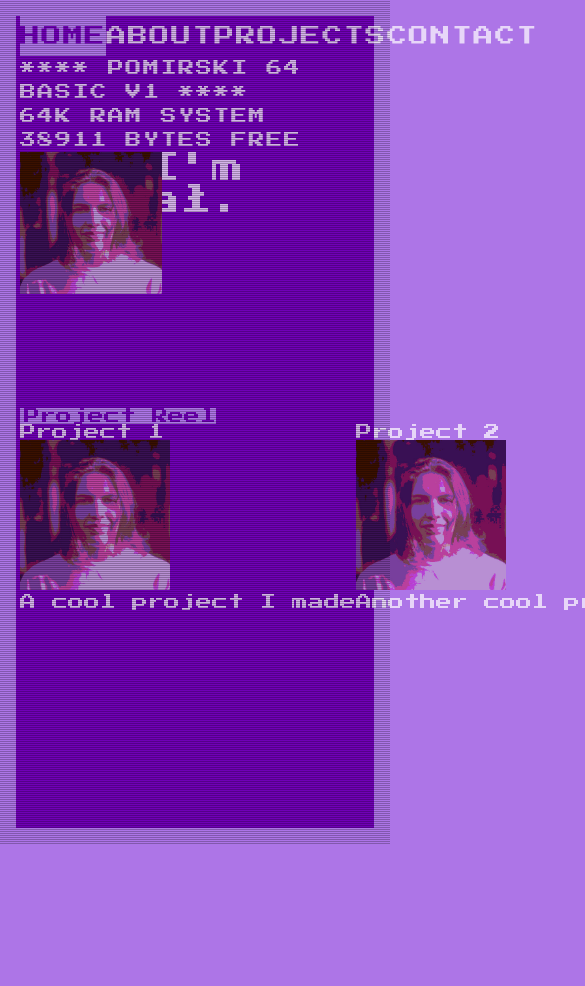
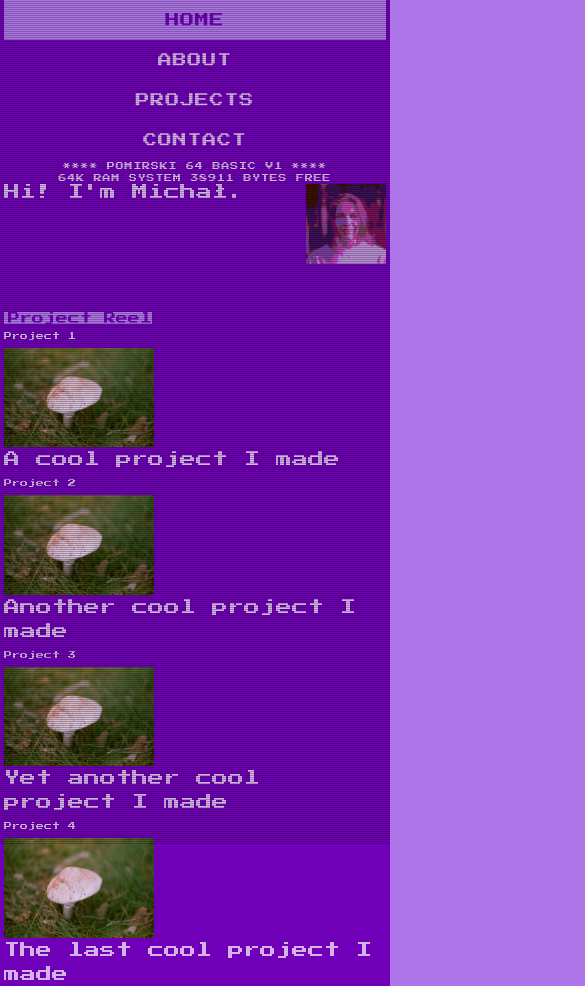
Before and after one commit to mpomirski/portfolio, a Next.js app: page / in a window 390 px wide. Shown: the top 986 px of the page, 585 px wide, since content can reach past the window. Before the commit the page ends 844 px from the top, so only its background shows below. Built offline with nearby package versions, Linux system fonts and the light colour scheme.

Commit message:
Responsive layout fixes

```diff
--- a/src/app/globals.css
+++ b/src/app/globals.css
@@ -21,6 +21,20 @@ body {
   padding: 1rem;
   line-height: 1.5;
   height: 100vh;
+}
+
+.content::before {
+  content: ' ';
+  display: block;
+  position: absolute;
+  top: 0;
+  left: 0;
+  bottom: 0;
+  right: 0;
+  background: linear-gradient(rgba(18, 16, 16, 0) 50%, rgba(0, 0, 0, 0.25) 50%);
+  background-size: 100% 2px;
+  z-index: 2;
+  pointer-events: none;
 }
 .content {
   background-color: var(--foreground-color);
@@ -146,18 +160,20 @@ a:hover {
   }
 }
 /* from http://aleclownes.com/2017/02/01/crt-display.html */
-.crt::before {
-  content: ' ';
-  display: block;
-  position: absolute;
-  top: 0;
-  left: 0;
-  bottom: 0;
-  right: 0;
-  background: linear-gradient(rgba(18, 16, 16, 0) 50%, rgba(0, 0, 0, 0.25) 50%);
-  z-index: 2;
-  background-size:
-    100% 2px,
-    3px 100%;
-  pointer-events: none;
+
+@media not all and (min-width: 768px) {
+  body {
+    padding: 0;
+  }
+  h1 {
+    font-size: 1rem;
+  }
+
+  h2 {
+    font-size: 0.75rem;
+  }
+
+  h3 {
+    font-size: 0.5rem;
+  }
 }
--- a/src/app/page.tsx
+++ b/src/app/page.tsx
@@ -4,9 +4,9 @@ import Header from '@/components/Header';
 
 export default function Home() {
   return (
-    <div className="content min-h-full px-1 crt">
+    <div className="content px-1 min-h-full">
       <Header />
-      <main className="min-h-64">
+      <main className="min-h-32">
         <Introduction />
       </main>
       <section>
--- a/src/components/About.tsx
+++ b/src/components/About.tsx
@@ -1,7 +1,7 @@
 import React from 'react';
 import ProjectReel from '@/components/ProjectReel';
 import Project from '@/components/Project';
-import my_image from '../../public/my_image2.jpg';
+import my_image from '../../public/my_image3.jpg';
 const projects = [
   <Project
     title="Project 1"
@@ -15,6 +15,18 @@ const projects = [
     image={my_image}
     key="2"
   />,
+  <Project
+    title="Project 3"
+    description="Yet another cool project I made"
+    image={my_image}
+    key="3"
+  />,
+  <Project
+    title="Project 4"
+    description="The last cool project I made"
+    image={my_image}
+    key="4"
+  />,
 ];
 const About: React.FC = () => {
   return (
--- a/src/components/Header.tsx
+++ b/src/components/Header.tsx
@@ -10,9 +10,9 @@ export enum ButtonState {
 const Header: React.FC = () => {
   const [activePage, setActivePage] = React.useState(ButtonState.HOME);
   return (
-    <header className="flex flex-col justify-start items-center tracking-widest">
+    <header className="flex flex-col justify-start items-center tracking-widest max-md:text-[0.5em]">
       <div className="w-full min-h-max top-0 bg-[var(--foreground-color)]">
-        <ul className="flex flex-row items-center justify-around cursor-pointer">
+        <ul className="flex flex-row items-center justify-around cursor-pointer max-md:flex-col">
           <NavButton activePage={activePage} text={ButtonState.HOME} />
           <NavButton activePage={activePage} text={ButtonState.ABOUT} />
           <NavButton activePage={activePage} text={ButtonState.PROJECTS} />
--- a/src/components/Introduction.tsx
+++ b/src/components/Introduction.tsx
@@ -16,8 +16,8 @@ const Introduction: React.FC = () => {
     'This website is under constant construction \
     Feel free to check it out and give me some feedback!';
   return (
-    <div className="relative min-w-full h-max">
-      <div className="flex flex-col">
+    <div className="relative w-full h-max">
+      <div className="flex flex-col w-[65%]">
         <Typewriter
           text="Hi! I'm Michał."
           size={'h1'}
@@ -30,7 +30,7 @@ const Introduction: React.FC = () => {
       </div>
       {(introState === IntroductionState.Image ||
         introState === IntroductionState.Description) && (
-        <div className="absolute right-0 top-0 pr-52">
+        <div className="absolute right-0 top-0 max-md:pr-0 max-md:w-20">
           <div
             className="animate-loading bg-[#7000b7] w-full h-max bottom-0 absolute z-1"
             onAnimationEnd={() => setIntroState(IntroductionState.Description)}
--- a/src/components/NavButton.tsx
+++ b/src/components/NavButton.tsx
@@ -9,13 +9,13 @@ interface NavButtonProps {
 const NavButton: React.FC<NavButtonProps> = ({ text, activePage }) => {
   if (activePage === text) {
     return (
-      <button className="bg-[var(--background-color)] outline-none text-center w-full h-10 text-xl text-[var(--foreground-color)]">
+      <button className="bg-[var(--background-color)] outline-none text-center w-full h-10 text-xl text-[var(--foreground-color)] max-md:text-sm">
         {text.valueOf()}
       </button>
     );
   }
   return (
-    <button className="hover:bg-[var(--background-color)] hover:text-[var(--foreground-color)] outline-none text-center w-full h-10 text-xl">
+    <button className="hover:bg-[var(--background-color)] hover:text-[var(--foreground-color)] outline-none text-center w-full h-10 text-xl max-md:text-sm">
       {text.valueOf()}
     </button>
   );
--- a/src/components/Project.tsx
+++ b/src/components/Project.tsx
@@ -8,8 +8,8 @@ interface ProjectProps {
 
 const Project: React.FC<ProjectProps> = ({ title, description, image }) => {
   return (
-    <div className="hover:bg-[var(--background-color)] hover:text-[var(--foreground-color)] w-max">
-      <h3>{title}</h3>
+    <div className="hover:bg-[var(--background-color)] hover:text-[var(--foreground-color)] w-fit pt-2">
+      <h3 className="pb-2">{title}</h3>
       <Image src={image} alt={title} width={150} height={150} />
       <p>{description}</p>
     </div>
--- a/src/components/ProjectReel.tsx
+++ b/src/components/ProjectReel.tsx
@@ -7,13 +7,13 @@ interface ProjectReelProps {
 
 const ProjectReel: React.FC<ProjectReelProps> = ({ projects }) => {
   return (
-    <div>
-      <h3 className="bg-[var(--background-color)] text-[var(--foreground-color)] pl-1 w-fit">
+    <div className="md:mt-32">
+      <h2 className="bg-[var(--background-color)] text-[var(--foreground-color)] pl-1 w-max">
         Project Reel
-      </h3>
-      <ul className="flex flex-row items-baseline align-middle">
+      </h2>
+      <ul className="flex flex-row items-baseline align-middle max-md:flex-col">
         {projects.map((project, index) => (
-          <li key={index} className="h-full w-full">
+          <li key={index} className="w-full">
             {project}
           </li>
         ))}
```
Also changed, not shown: public/my_image3.jpg (added).
